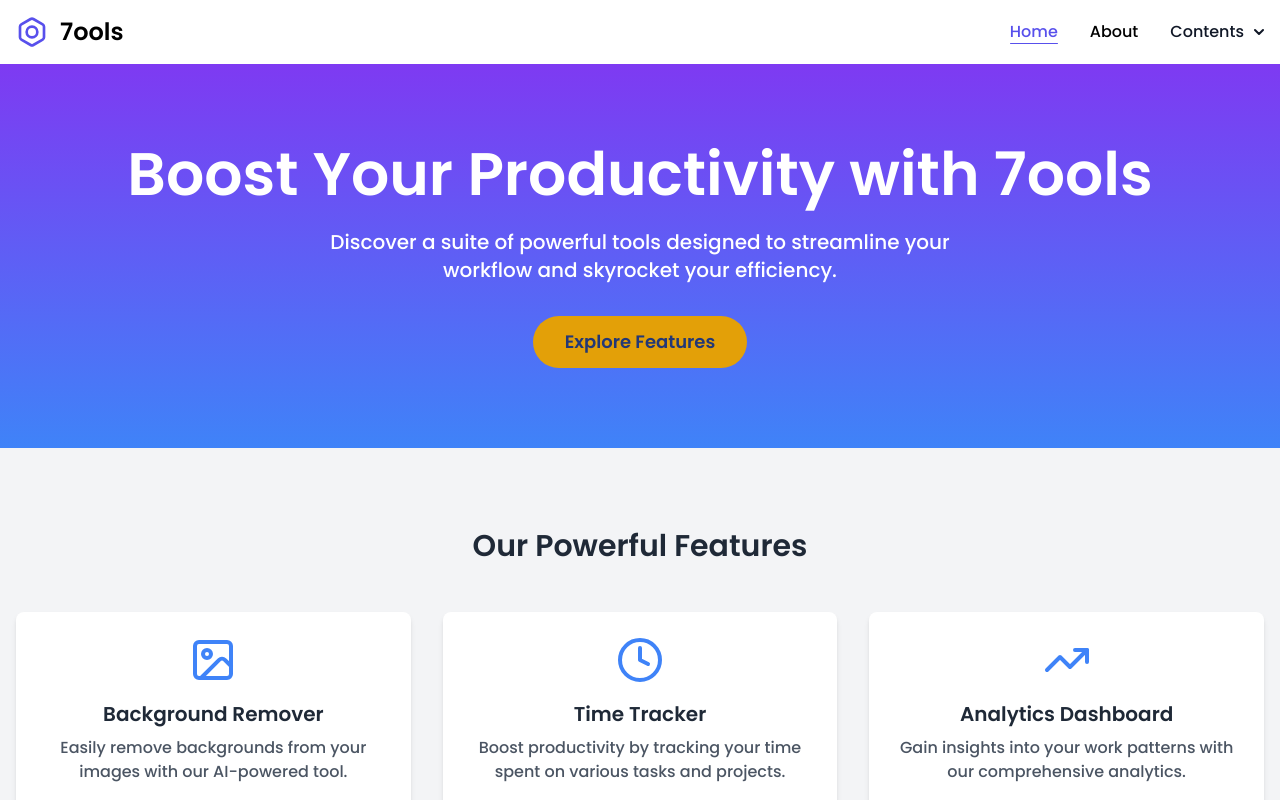
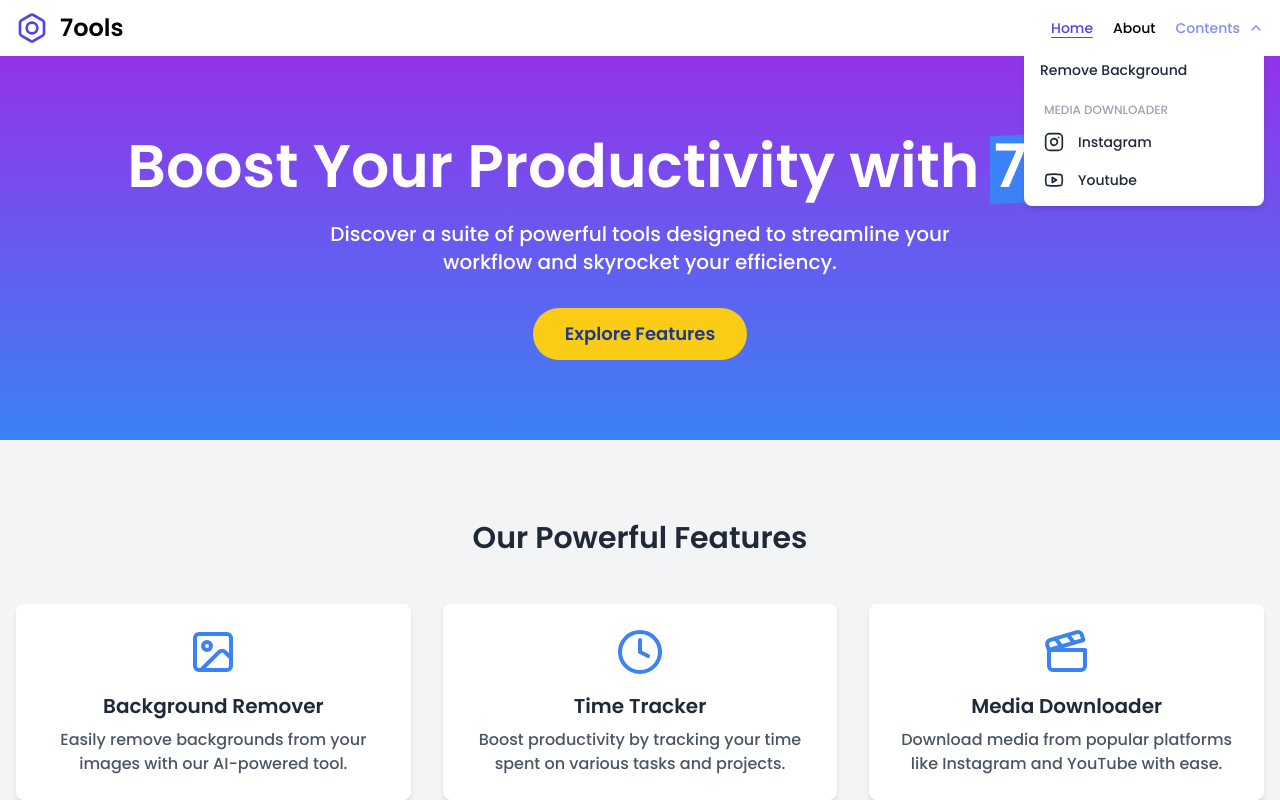
Before and after one commit to irvanshandika/7ools, a Nuxt app: page / in a window 1280 px wide. Both pictures are taken after a click on the button "Contents". Shown: the top 800 px of the page. Built offline with nearby package versions, Linux system fonts and the light colour scheme.

Commit message:
Fix bugs UI

```diff
--- a/nuxt.config.ts
+++ b/nuxt.config.ts
@@ -4,7 +4,7 @@ export default defineNuxtConfig({
   devtools: { enabled: true },
   plugins: [
     {
-      src: "~/plugins/flowbite.client.ts",
+      src: "~/plugins/preline.client.ts",
       mode: "client",
     },
     {
--- a/package.json
+++ b/package.json
@@ -11,10 +11,10 @@
   },
   "dependencies": {
     "@hotjar/browser": "^1.0.9",
-    "flowbite": "^2.5.2",
     "h3": "^1.12.0",
     "lucide-vue-next": "^0.447.0",
     "nuxt": "^3.13.2",
+    "preline": "^2.5.0",
     "vue": "latest",
     "vue-router": "latest"
   },
--- a/src/components/DropdownContents.vue
+++ b/src/components/DropdownContents.vue
@@ -2,42 +2,39 @@
 import { Instagram, YoutubeIcon } from "lucide-vue-next";
 </script>
 <template>
-  <button
-    id="dropdownNavbarLink"
-    data-dropdown-toggle="dropdownNavbar"
-    class="flex items-center justify-between w-full py-2 px-3 text-gray-900 rounded hover:bg-gray-100 md:hover:bg-transparent md:border-0 md:hover:text-blue-700 md:p-0 md:w-auto dark:text-white md:dark:hover:text-blue-500 dark:focus:text-white dark:border-gray-700 dark:hover:bg-gray-700 md:dark:hover:bg-transparent">
-    Contents
-    <svg class="w-2.5 h-2.5 ms-2.5" aria-hidden="true" xmlns="http://www.w3.org/2000/svg" fill="none" viewBox="0 0 10 6">
-      <path stroke="currentColor" stroke-linecap="round" stroke-linejoin="round" stroke-width="2" d="m1 1 4 4 4-4" />
-    </svg>
-  </button>
-  <div id="dropdownNavbar" class="z-10 hidden font-normal bg-white divide-y divide-gray-100 rounded-lg shadow w-44 dark:bg-gray-700 dark:divide-gray-600">
-    <ul class="py-2 text-sm text-gray-700 dark:text-gray-400" aria-labelledby="dropdownLargeButton">
-      <li>
-        <a href="/remove" class="block px-4 py-2 hover:bg-gray-100 dark:hover:bg-gray-600 dark:hover:text-white">Remove Background Image</a>
-      </li>
-      <li>
-        <button
-          id="doubleDropdownButton"
-          data-dropdown-toggle="doubleDropdown"
-          data-dropdown-placement="right-start"
-          type="button"
-          class="flex items-center justify-between w-full px-4 py-2 hover:bg-gray-100 dark:hover:bg-gray-600 dark:hover:text-white">
-          Media Downloader<svg class="w-2.5 h-2.5 ms-3 rtl:rotate-180" aria-hidden="true" xmlns="http://www.w3.org/2000/svg" fill="none" viewBox="0 0 6 10">
-            <path stroke="currentColor" stroke-linecap="round" stroke-linejoin="round" stroke-width="2" d="m1 9 4-4-4-4" />
-          </svg>
-        </button>
-        <div id="doubleDropdown" class="z-10 hidden bg-white divide-y divide-gray-100 rounded-lg shadow w-44 dark:bg-gray-700">
-          <ul class="py-2 text-sm text-gray-700 dark:text-gray-200" aria-labelledby="doubleDropdownButton">
-            <li>
-              <a href="/media-downloader/instagram" class="block px-4 py-2 hover:bg-gray-100 dark:hover:bg-gray-600 dark:hover:text-white"> <Instagram class="w-5 h-5 inline-block" /> Instagram </a>
-            </li>
-            <li>
-              <a href="/media-downloader/youtube" class="block px-4 py-2 hover:bg-gray-100 dark:hover:bg-gray-600 dark:hover:text-white"> <YoutubeIcon class="w-5 h-5 inline-block" /> Youtube </a>
-            </li>
-          </ul>
+  <div class="hs-dropdown relative [--gpu-acceleration:false] inline-flex">
+    <button
+      id="hs-dropdown-scale-animation"
+      type="button"
+      class="hs-dropdown-toggle inline-flex items-center gap-x-2 font-medium hover:text-indigo-600 focus:outline-none focus:text-indigo-400"
+      aria-haspopup="menu"
+      aria-expanded="false"
+      aria-label="Dropdown">
+      Contents
+      <svg class="hs-dropdown-open:rotate-180 size-4" xmlns="http://www.w3.org/2000/svg" width="24" height="24" viewBox="0 0 24 24" fill="none" stroke="currentColor" stroke-width="2" stroke-linecap="round" stroke-linejoin="round">
+        <path d="m6 9 6 6 6-6" />
+      </svg>
+    </button>
+
+    <div
+      class="hs-dropdown-menu hs-dropdown-open:scale-100 hs-dropdown-open:opacity-100 scale-95 opacity-0 z-10 ease-in-out transition-[transform,opacity] duration-200 min-w-60 bg-white shadow-md rounded-lg hidden"
+      role="menu"
+      aria-orientation="vertical"
+      aria-labelledby="hs-dropdown-scale-animation">
+      <div class="p-1 space-y-0.5">
+        <a class="flex items-center gap-x-3.5 py-2 px-3 rounded-lg text-sm text-gray-800 hover:bg-gray-100 focus:outline-none focus:bg-gray-100" href="/remove"> Remove Background </a>
+        <div class="p-1 space-y-0.5">
+          <span class="block pt-2 pb-1 px-3 text-xs font-medium uppercase text-gray-400 dark:text-neutral-500"> Media Downloader </span>
+          <a class="flex items-center gap-x-3.5 py-2 px-3 rounded-lg text-sm text-gray-800 hover:bg-gray-100 focus:outline-none focus:bg-gray-100" href="/media-downloader/instagram">
+            <Instagram class="size-5" />
+            Instagram
+          </a>
+          <a class="flex items-center gap-x-3.5 py-2 px-3 rounded-lg text-sm text-gray-800 hover:bg-gray-100 focus:outline-none focus:bg-gray-100" href="/media-downloader/youtube">
+            <YoutubeIcon class="size-5" />
+            Youtube
+          </a>
         </div>
-      </li>
-    </ul>
+      </div>
+    </div>
   </div>
 </template>
--- a/src/components/Navbar.vue
+++ b/src/components/Navbar.vue
@@ -1,25 +1,55 @@
 <template>
-  <nav class="bg-white border-gray-200 dark:bg-gray-900">
-    <div class="max-w-screen-xl flex flex-wrap items-center justify-between mx-auto p-4">
+  <header class="relative flex flex-wrap sm:justify-start sm:flex-nowrap w-full bg-white text-sm py-3">
+    <nav class="max-w-[85rem] w-full mx-auto px-4 sm:flex sm:items-center sm:justify-between">
+      <div class="flex items-center justify-between">
         <a href="/" class="flex items-center space-x-3 rtl:space-x-reverse">
-        <BoltIcon class="w-8 h-8 text-indigo-600 dark:text-white" />
-        <span class="self-center text-2xl font-semibold whitespace-nowrap dark:text-white">7ools</span>
+          <BoltIcon class="w-8 h-8 text-indigo-600" />
+          <span class="self-center text-2xl font-semibold whitespace-nowrap">7ools</span>
         </a>
+        <div class="sm:hidden">
           <button
-        data-collapse-toggle="navbar-default"
             type="button"
-        class="inline-flex items-center p-2 w-10 h-10 justify-center text-sm text-gray-500 rounded-lg md:hidden hover:bg-gray-100 focus:outline-none focus:ring-2 focus:ring-gray-200 dark:text-gray-400 dark:hover:bg-gray-700 dark:focus:ring-gray-600"
-        aria-controls="navbar-default"
-        aria-expanded="false">
-        <span class="sr-only">Open main menu</span>
-        <svg class="w-5 h-5" aria-hidden="true" xmlns="http://www.w3.org/2000/svg" fill="none" viewBox="0 0 17 14">
-          <path stroke="currentColor" stroke-linecap="round" stroke-linejoin="round" stroke-width="2" d="M1 1h15M1 7h15M1 13h15" />
+            class="hs-collapse-toggle relative size-7 flex justify-center items-center gap-x-2 rounded-lg border border-gray-200 bg-white text-gray-800 shadow-sm hover:bg-gray-50 focus:outline-none focus:bg-gray-50 disabled:opacity-50 disabled:pointer-events-none bg-transparent hover:bg-white/10 focus:bg-white/10"
+            id="hs-navbar-example-collapse"
+            aria-expanded="false"
+            aria-controls="hs-navbar-example"
+            aria-label="Toggle navigation"
+            data-hs-collapse="#hs-navbar-example">
+            <svg
+              class="hs-collapse-open:hidden shrink-0 size-4"
+              xmlns="http://www.w3.org/2000/svg"
+              width="24"
+              height="24"
+              viewBox="0 0 24 24"
+              fill="none"
+              stroke="currentColor"
+              stroke-width="2"
+              stroke-linecap="round"
+              stroke-linejoin="round">
+              <line x1="3" x2="21" y1="6" y2="6" />
+              <line x1="3" x2="21" y1="12" y2="12" />
+              <line x1="3" x2="21" y1="18" y2="18" />
             </svg>
+            <svg
+              class="hs-collapse-open:block hidden shrink-0 size-4"
+              xmlns="http://www.w3.org/2000/svg"
+              width="24"
+              height="24"
+              viewBox="0 0 24 24"
+              fill="none"
+              stroke="currentColor"
+              stroke-width="2"
+              stroke-linecap="round"
+              stroke-linejoin="round">
+              <path d="M18 6 6 18" />
+              <path d="m6 6 12 12" />
+            </svg>
+            <span class="sr-only">Toggle navigation</span>
           </button>
-      <div class="hidden w-full md:block md:w-auto" id="navbar-default">
-        <ul
-          class="font-medium flex flex-col p-4 md:p-0 mt-4 border border-gray-100 rounded-lg bg-gray-50 md:flex-row md:space-x-8 rtl:space-x-reverse md:mt-0 md:border-0 md:bg-white dark:bg-gray-800 md:dark:bg-gray-900 dark:border-gray-700">
-          <li>
+        </div>
+      </div>
+      <div id="hs-navbar-example" class="hidden hs-collapse overflow-hidden transition-all duration-300 basis-full grow sm:block" aria-labelledby="hs-navbar-example-collapse">
+        <div class="flex flex-col gap-5 mt-5 sm:flex-row sm:items-center sm:justify-end sm:mt-0 sm:ps-5">
           <NuxtLink
             to="/"
             :class="[
@@ -30,8 +60,6 @@
             ]">
             Home
           </NuxtLink>
-          </li>
-          <li>
           <NuxtLink
             to="/about"
             :class="[
@@ -42,14 +70,11 @@
             ]">
             About
           </NuxtLink>
-          </li>
-          <li>
           <DropdownContents />
-          </li>
-        </ul>
         </div>
       </div>
     </nav>
+  </header>
 </template>
 
 <script setup>
--- a/src/composables/useFlowbite.js
+++ /dev/null
@@ -1,7 +0,0 @@
-export function useFlowbite(callback) {
-  if (process.client) {
-    import("flowbite").then((flowbite) => {
-      callback(flowbite);
-    });
-  }
-}
--- a/src/sections/HomeSection/Features.vue
+++ b/src/sections/HomeSection/Features.vue
@@ -14,7 +14,7 @@
 </template>
 
 <script setup lang="ts">
-import { ImageIcon, ClockIcon, TrendingUpIcon } from "lucide-vue-next";
+import { ImageIcon, ClockIcon, ClapperboardIcon } from "lucide-vue-next";
 
 const features = [
   {
@@ -28,9 +28,9 @@ const features = [
     description: "Boost productivity by tracking your time spent on various tasks and projects.",
   },
   {
-    icon: TrendingUpIcon,
-    title: "Analytics Dashboard",
-    description: "Gain insights into your work patterns with our comprehensive analytics.",
+    icon: ClapperboardIcon,
+    title: "Media Downloader",
+    description: "Download media from popular platforms like Instagram and YouTube with ease.",
   },
 ];
 </script>
--- a/src/sections/HomeSection/Hero.vue
+++ b/src/sections/HomeSection/Hero.vue
@@ -1,11 +1,14 @@
 <template>
   <section class="bg-gradient-to-b from-purple-600 to-blue-500 text-white py-20">
     <div class="container mx-auto px-4 text-center">
-      <h1 class="text-4xl md:text-6xl font-bold mb-6">Boost Your Productivity with 7ools</h1>
+      <h1 class="text-4xl md:text-6xl font-bold mb-6">
+        Boost Your Productivity with
+        <span class="before:block before:absolute before:-inset-1 before:-skew-y-3 before:bg-blue-500 relative inline-block">
+          <span class="relative text-white">7ools</span>
+        </span>
+      </h1>
       <p class="text-xl mb-8 max-w-2xl mx-auto">Discover a suite of powerful tools designed to streamline your workflow and skyrocket your efficiency.</p>
-      <a href="#features" class="bg-yellow-400 text-blue-900 px-8 py-3 rounded-full text-lg font-semibold hover:bg-yellow-300 transition-colors duration-300 inline-block">
-        Explore Features
-      </a>
+      <a href="#features" class="bg-yellow-400 text-blue-900 px-8 py-3 rounded-full text-lg font-semibold hover:bg-yellow-300 transition-colors duration-300 inline-block"> Explore Features </a>
     </div>
   </section>
 </template>
--- a/tailwind.config.js
+++ b/tailwind.config.js
@@ -6,7 +6,7 @@ export default {
     "./[plugins]/**/*.{js,ts}",
     "./pages/**/*.vue",
     "./src/**/*.{js,vue,ts}",
-    "./node_modules/flowbite/**/*.{js,ts}",
+    './node_modules/preline/preline.js',
   ],
   theme: {
     extend: {
@@ -15,5 +15,7 @@ export default {
       },
     },
   },
-  plugins: [require("flowbite/plugin")],
+  plugins: [
+    require('preline/plugin'),
+  ],
 };
```
Also changed, not shown: plugins/flowbite.client.ts (deleted, +0 -11 lines), plugins/preline.client.ts (added, +13 -0 lines), 1 other file (tests, documents, lock files or other folders). Lines whose indentation alone changed are shown as unchanged.
